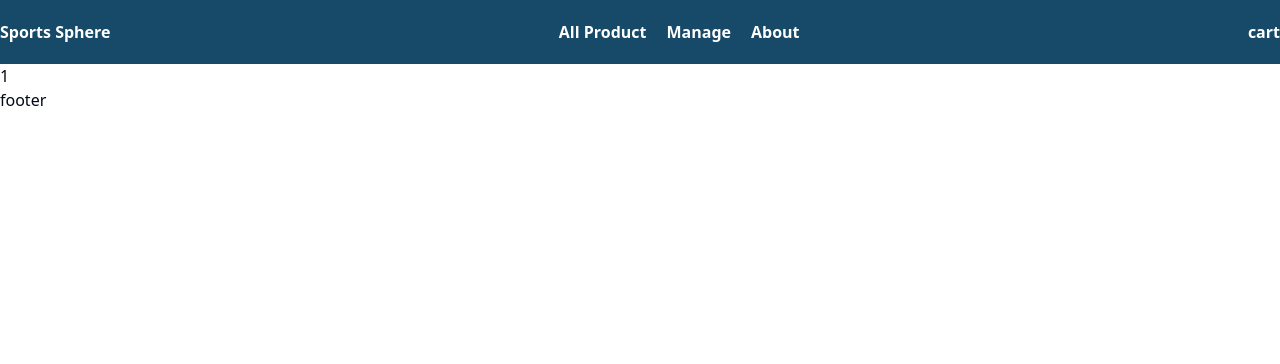
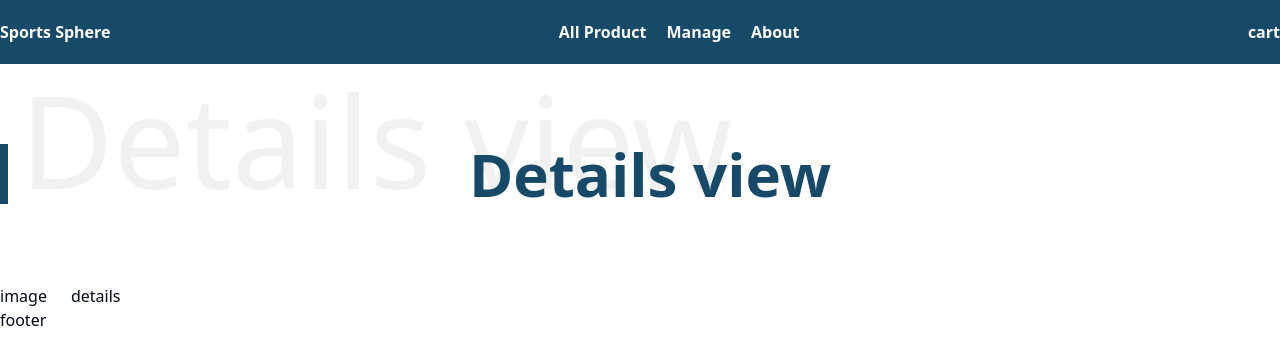
Before and after one commit to ShariarNiaj05/Sports-Sphere-Client, a React (Vite) app: page /product/1 in a window 1280 px wide. Shown: the top 364 px of the page. Built offline with nearby package versions, Linux system fonts and the light colour scheme; no server answers.

Commit message:
single product retrieve api connected

```diff
--- a/src/pages/SingleProduct.tsx
+++ b/src/pages/SingleProduct.tsx
@@ -1,11 +1,25 @@
+import Title from "@/components/custom/Title";
 import Container from "@/components/shared/Container";
+import { useSingleProductQuery } from "@/redux/api/baseApi";
 import { useParams } from "react-router-dom";
 
 const SingleProduct = () => {
   const { id } = useParams();
+  const { data } = useSingleProductQuery(id);
+  console.log(data);
   return (
     <Container>
-      <div>{id}</div>
+      <div className="mt-20">
+        <Title>Details view</Title>
+      </div>
+
+      <div className=" mt-20 flex gap-6">
+        {/* image div  */}
+        <div>image</div>
+
+        {/* product details div  */}
+        <div>details</div>
+      </div>
     </Container>
   );
 };
--- a/src/redux/api/baseApi.ts
+++ b/src/redux/api/baseApi.ts
@@ -14,9 +14,15 @@ export const baseApi = createApi({
         method: "GET",
       }),
     }),
+    singleProduct: builder.query({
+      query: (id) => ({
+        url: `/product/${id}`,
+        method: "GET",
+      }),
+    }),
   }),
 });
 
 // Export hooks for usage in functional components, which are
 // auto-generated based on the defined endpoints
-export const { useProductQuery } = baseApi;
+export const { useProductQuery, useSingleProductQuery } = baseApi;
```
